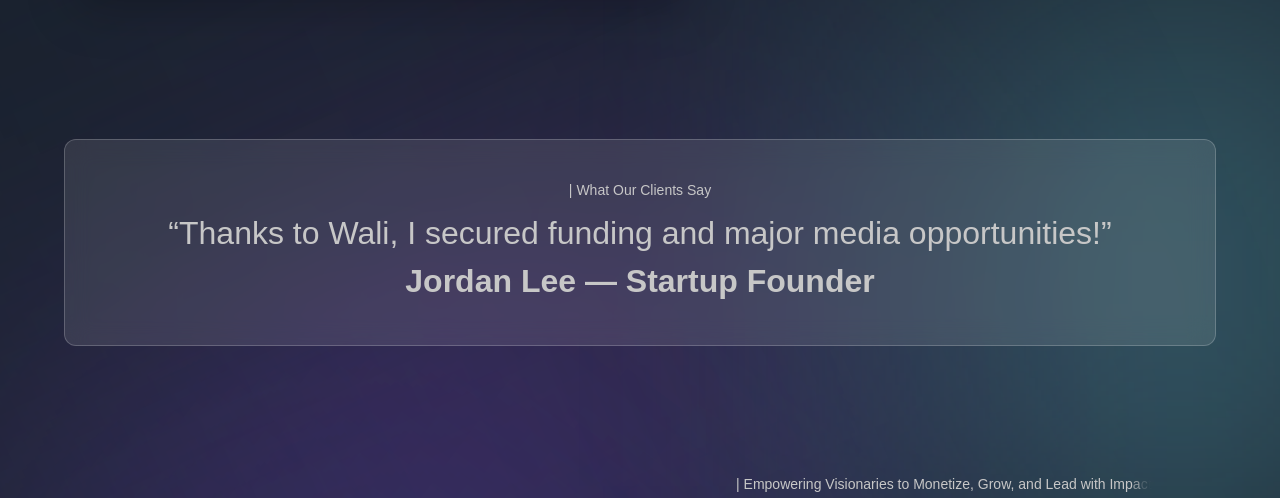
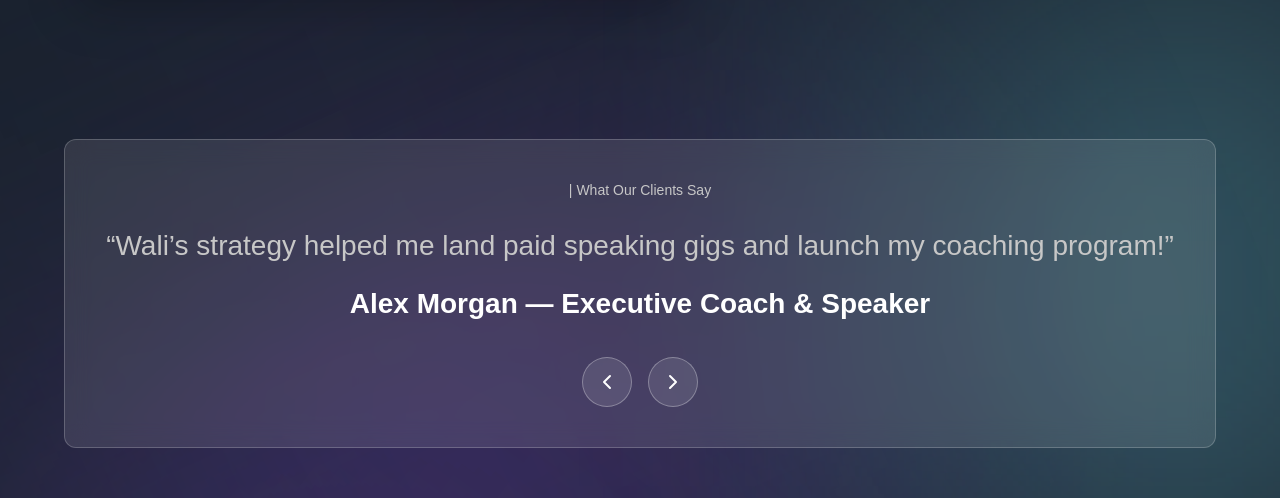
Before and after one commit to imran0dot/wali-waiters-landing-page, a Next.js app: page / in a window 1280 px wide. Shown: the part 1700-2198 px from the top of the page. Built offline with nearby package versions, Linux system fonts and the light colour scheme; a web font is replaced by a local one.

Commit message:
updated reviw section

```diff
--- a/app/(pages)/login/page.js
+++ b/app/(pages)/login/page.js
@@ -11,8 +11,8 @@ const Login = () => {
 
   const [showPassword, setShowPassword] = useState(false);
   const [form, setForm] = useState({
-    email: 'john.doe@example.com',
-    password: 'Password123!',
+    email: '',
+    password: '',
   });
 
   const togglePassword = () => setShowPassword((prev) => !prev);
--- a/sections/ClientReview.jsx
+++ b/sections/ClientReview.jsx
@@ -1,7 +1,10 @@
+/* eslint-disable react/button-has-type */
+
 'use client';
 
 import { useState, useEffect } from 'react';
 import { motion, AnimatePresence } from 'framer-motion';
+import { ChevronLeft, ChevronRight } from 'lucide-react'; // Optional: Icons
 import { TypingText } from '../components';
 import styles from '../styles';
 import { fadeIn, staggerContainer } from '../utils/motion';
@@ -31,6 +34,11 @@ const testimonials = [
       'Wali didn’t just help me grow my audience — he helped me understand my value. That’s priceless.',
     client: 'Nina Park — Wellness Coach',
   },
+  {
+    quote:
+      'My life has not been the same since the day I met Wali Waiters! He took my vision and turned it into a multimillion dollar production!',
+    client: 'Johnny Regan — Founder, The Global Vision Conference',
+  },
 ];
 
 const ClientReview = () => {
@@ -39,15 +47,22 @@ const ClientReview = () => {
   useEffect(() => {
     const interval = setInterval(() => {
       setCurrent((prev) => (prev + 1) % testimonials.length);
-    }, 5000); // Rotate every 5 seconds
-
+    }, 7000); // 7-second auto-rotation
     return () => clearInterval(interval);
   }, []);
+
+  const handleNext = () => {
+    setCurrent((prev) => (prev + 1) % testimonials.length);
+  };
+
+  const handlePrev = () => {
+    setCurrent((prev) => (prev - 1 + testimonials.length) % testimonials.length);
+  };
 
   return (
     <section className={`${styles.paddings} relative z-10`}>
       <div className="gradient-02 z-0" />
-      <div className="mt-4 px-4 py-10 border border-white/20 rounded-xl bg-white/10 backdrop-blur-md flex items-center gap-2 text-white w-full">
+      <div className="mt-4 px-4 py-10 border border-white/20 rounded-xl bg-white/10 backdrop-blur-md text-white w-full">
         <motion.div
           variants={staggerContainer}
           initial="hidden"
@@ -64,15 +79,32 @@ const ClientReview = () => {
               animate={{ opacity: 1, y: 0 }}
               exit={{ opacity: 0, y: -20 }}
               transition={{ duration: 0.5 }}
-              className="mt-[8px] font-normal sm:text-[32px] text-[20px] text-center text-secondary-white"
+              className="mt-6 font-normal sm:text-[28px] text-[18px] text-center text-secondary-white"
             >
               “{testimonials[current].quote}”
               <br />
-              <span className="font-extrabold">
+              <span className="font-extrabold block mt-4 text-white">
                 {testimonials[current].client}
               </span>
             </motion.p>
           </AnimatePresence>
+
+          <div className="mt-8 flex gap-4">
+            <button
+              onClick={handlePrev}
+              className="p-3 rounded-full bg-white/10 border border-white/30 text-white hover:bg-white/20 transition duration-300"
+              aria-label="Previous Testimonial"
+            >
+              <ChevronLeft size={24} />
+            </button>
+            <button
+              onClick={handleNext}
+              className="p-3 rounded-full bg-white/10 border border-white/30 text-white hover:bg-white/20 transition duration-300"
+              aria-label="Next Testimonial"
+            >
+              <ChevronRight size={24} />
+            </button>
+          </div>
         </motion.div>
       </div>
     </section>
```
